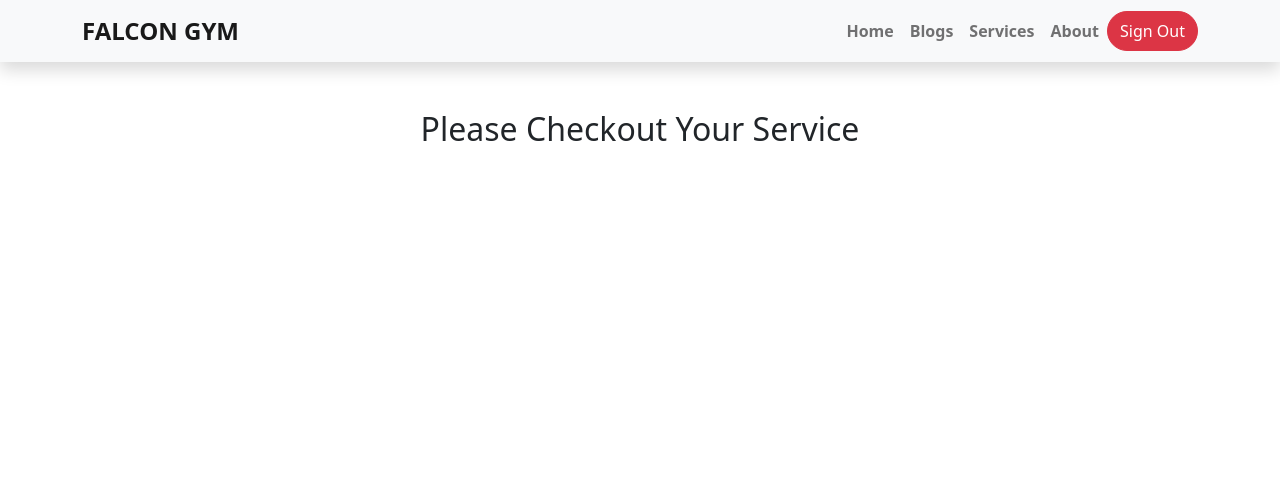
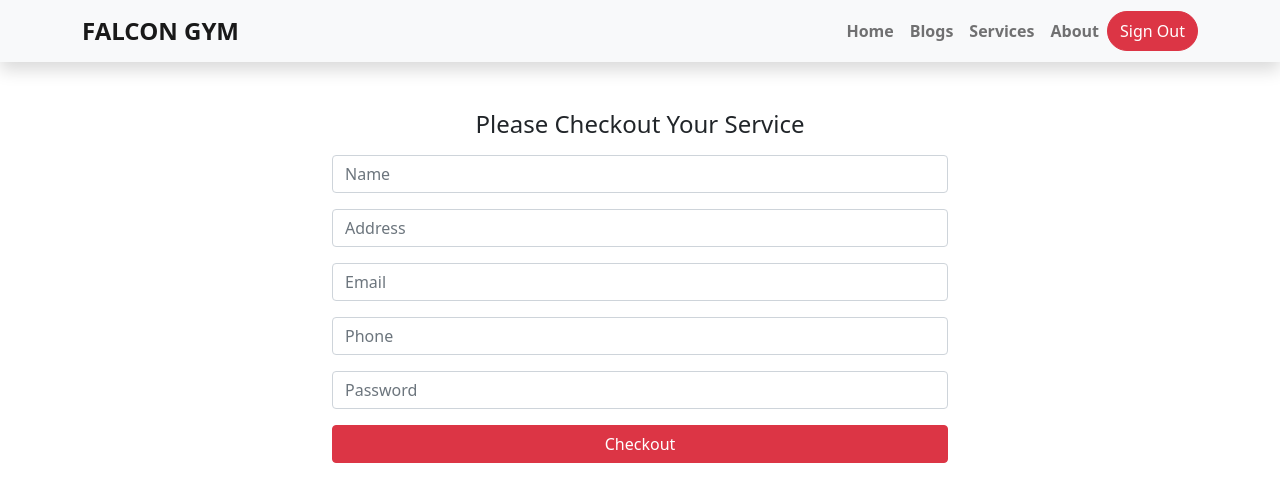
Before and after one commit to OmarRaihan/falcon-gym-project, a React (Create React App) app: page /checkout in a window 1280 px wide. Shown: the top 502 px of the page. Built offline with nearby package versions, Linux system fonts and the light colour scheme; no server answers; sample sign-in values are in the browser's storage.

Commit message:
booking form added with toast

```diff
--- a/src/Pages/CheckOut/CheckOut.js
+++ b/src/Pages/CheckOut/CheckOut.js
@@ -1,11 +1,50 @@
-import React from 'react';
+import React from "react";
+import { Button, Form } from "react-bootstrap";
+import { ToastContainer, toast } from "react-toastify";
+import "react-toastify/dist/ReactToastify.css";
 
 const CheckOut = () => {
-    return (
-        <div>
-            <h2 className='my-5 text-center'>Please Checkout Your Service</h2>
-        </div>
-    );
+    const handleCheckoutForm = event =>{
+        event.preventDefault();
+    }
+
+    const handleCheckout = async () =>{
+      toast("Thank you for the booking");
+    }
+
+  return (
+    <div className="container w-50 mx-auto my-5">
+      <h4 className="my-3 text-center">Please Checkout Your Service</h4>
+      <Form onSubmit={handleCheckoutForm}>
+        <Form.Group className="mb-3" controlId="formBasicEmail">
+          <Form.Control type="text" name="name" placeholder="Name" />
+        </Form.Group>
+
+        <Form.Group className="mb-3" controlId="formBasicEmail">
+          <Form.Control type="text" name="address" placeholder="Address" />
+        </Form.Group>
+
+        <Form.Group className="mb-3" controlId="formBasicEmail">
+          <Form.Control type="email" name="email" placeholder="Email" />
+        </Form.Group>
+
+        <Form.Group className="mb-3" controlId="formBasicEmail">
+          <Form.Control type="phone" name="phone" placeholder="Phone" />
+        </Form.Group>
+
+        <Form.Group className="mb-3" controlId="formBasicPassword">
+          <Form.Control type="password" name="password" placeholder="Password" />
+        </Form.Group>
+
+        <Button
+        onClick={handleCheckout}
+        className="w-100" variant="danger" type="submit" value="Register">
+          Checkout
+        </Button>
+      </Form>
+      <ToastContainer />
+    </div>
+  );
 };
 
 export default CheckOut;
```
